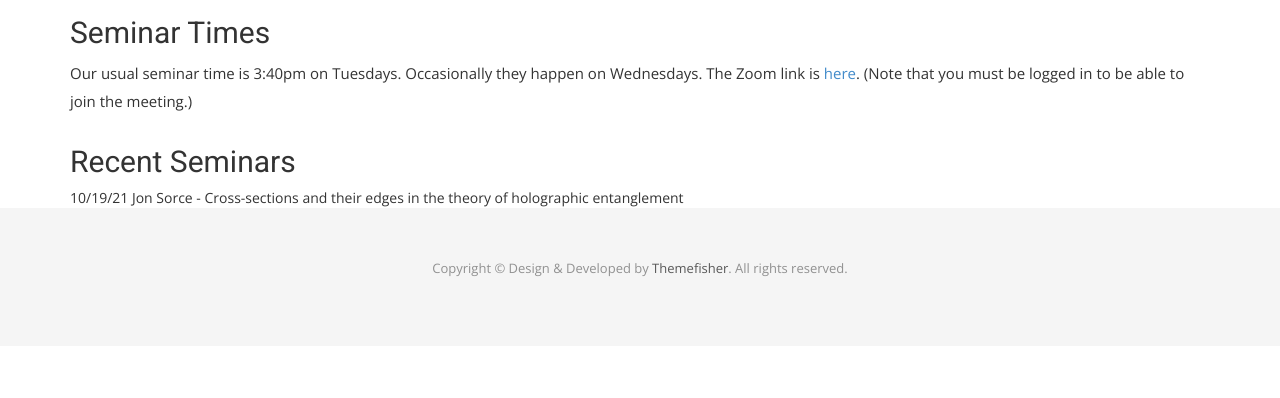
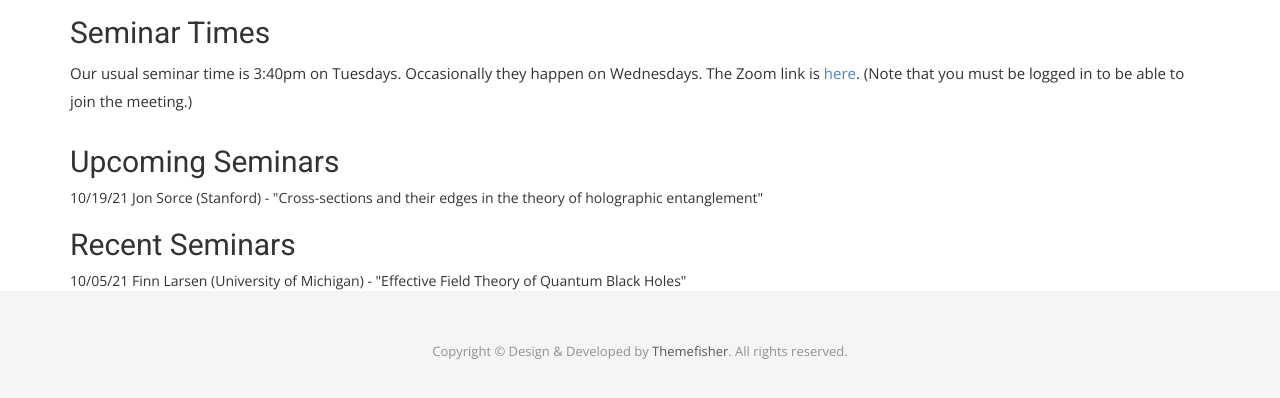
Before and after one commit to bousso-group/bousso-group.github.io, a Jekyll site: the page built from seminars.html, in a window 1280 px wide, cut to the strip 439-838 px from the top of the page. Built offline with Jekyll 4.4.1, drawn with Linux system fonts in a browser that asks for light colours; nearby versions of some CDN libraries; some web fonts are replaced.

Commit message:
Update seminar page

```diff
--- a/seminars.html
+++ b/seminars.html
@@ -26,11 +26,21 @@ permalink: /seminars
         </div>
     </div>
     <div class="container">
+        <h2 id="recent-seminars">Upcoming Seminars</h2>
+        <div class="block">
+            <ul>
+                <li>
+                    10/19/21 Jon Sorce (Stanford) - "Cross-sections and their edges in the theory of holographic entanglement"
+                </li>
+            </ul>
+        </div>
+    </div>
+    <div class="container">
         <h2 id="recent-seminars">Recent Seminars</h2>
         <div class="block">
             <ul>
                 <li>
-                    10/19/21 Jon Sorce - Cross-sections and their edges in the theory of holographic entanglement
+                    10/05/21 Finn Larsen (University of Michigan) - "Effective Field Theory of Quantum Black Holes"
                 </li>
             </ul>
         </div>
```
